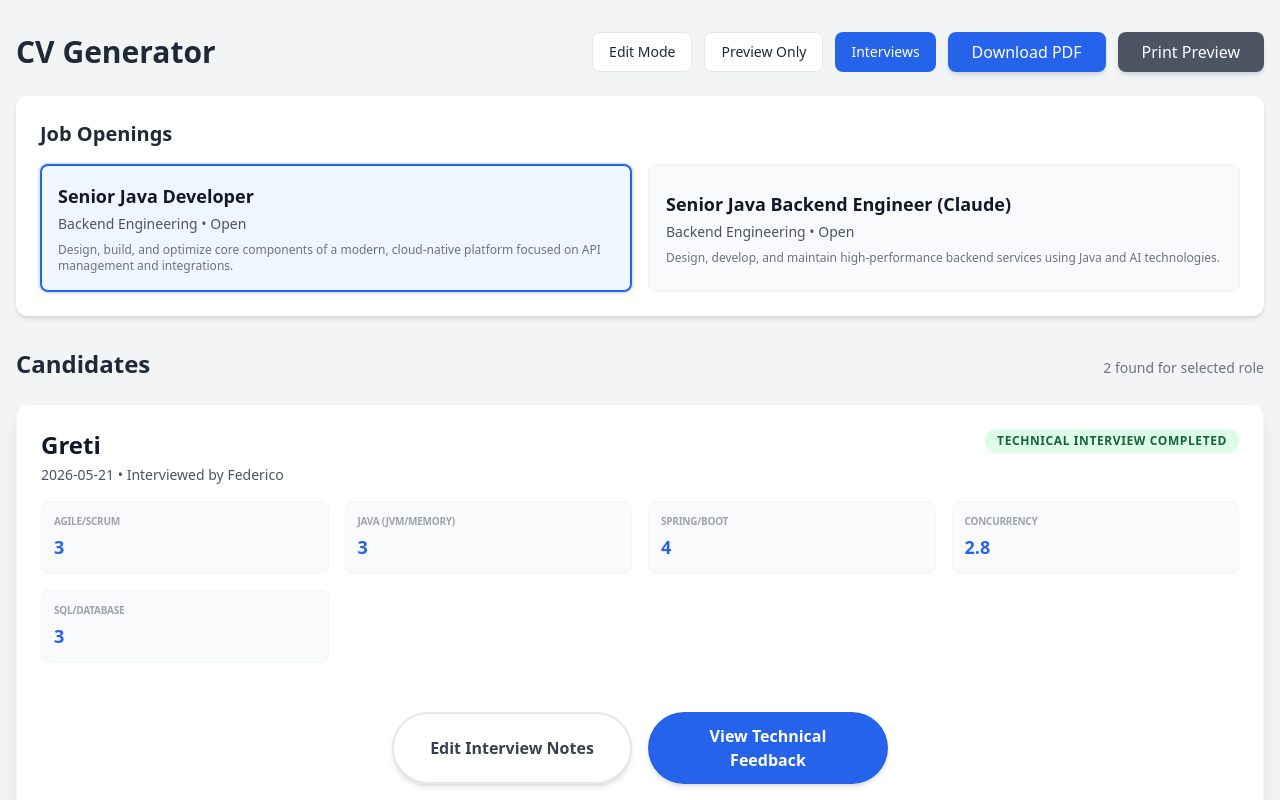
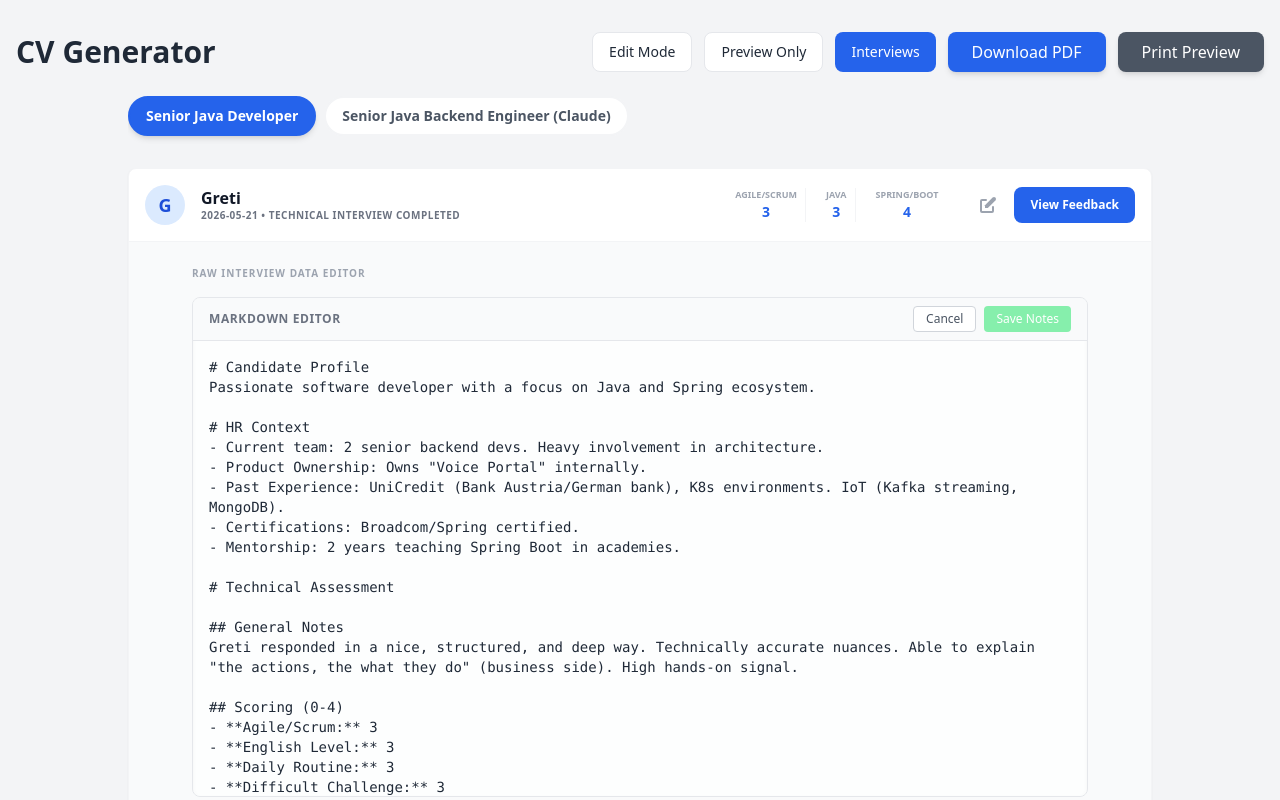
Before and after one commit to fedefailla18/cv-gen, a React (Vite) app: page / in a window 1280 px wide. Both pictures are taken after a click on the button "Interviews". Shown: the top 800 px of the page. Built offline with nearby package versions, Linux system fonts and the light colour scheme.

Commit message:
feat: refine Interviews Dashboard with compact UI and update documentation

```diff
--- a/src/components/InterviewsDashboard.tsx
+++ b/src/components/InterviewsDashboard.tsx
@@ -36,110 +36,106 @@ const InterviewsDashboard: React.FC = () => {
     toggleSubMode(name, 'notes'); // Close editor
   };
 
-
   return (
-    <div className="space-y-8 animate-in fade-in duration-500">
-      <div className="bg-white p-6 rounded-xl shadow-md">
-        <h2 className="text-xl font-bold text-gray-800 mb-4">Job Openings</h2>
-        <div className="grid grid-cols-1 md:grid-cols-2 gap-4">
+    <div className="space-y-6 animate-in fade-in duration-500 max-w-5xl mx-auto">
+      {/* Job Selector - More Compact */}
+      <div className="flex gap-2 overflow-x-auto pb-2 no-scrollbar">
         {JOBS.map((job) => (
           <button
             key={job.id}
             onClick={() => setSelectedJobId(job.id)}
-              className={`text-left p-4 rounded-lg border-2 transition-all ${
+            className={`whitespace-nowrap px-4 py-2 rounded-full text-sm font-semibold transition-all border-2 ${
               selectedJobId === job.id
-                  ? 'border-blue-600 bg-blue-50 ring-2 ring-blue-100'
-                  : 'border-gray-100 hover:border-gray-200 bg-gray-50'
+                ? 'bg-blue-600 border-blue-600 text-white shadow-md'
+                : 'bg-white border-gray-100 text-gray-600 hover:border-gray-200'
             }`}
           >
-              <div className="font-bold text-lg text-gray-900">{job.title}</div>
-              <div className="text-sm text-gray-600 mt-1">{job.department} • {job.status}</div>
-              <p className="text-xs text-gray-500 mt-2 line-clamp-2">{job.description}</p>
+            {job.title}
           </button>
         ))}
       </div>
-      </div>
 
-      <div className="space-y-6">
-        <div className="flex items-baseline justify-between">
-          <h2 className="text-2xl font-bold text-gray-800">Candidates</h2>
-          <span className="text-sm text-gray-500">{filteredCandidates.length} found for selected role</span>
-        </div>
-
+      <div className="space-y-3">
         {filteredCandidates.length === 0 ? (
           <div className="bg-white p-12 rounded-xl shadow text-center text-gray-500 italic">
             No candidates interviewed for this role yet.
           </div>
         ) : (
-          <div className="space-y-6">
-            {filteredCandidates.map((candidate) => (
-              <div key={candidate.candidate_name} className="bg-white rounded-xl shadow-lg overflow-hidden border border-gray-100">
-                <div className="p-6">
-                  <div className="flex justify-between items-start mb-4">
+          filteredCandidates.map((candidate) => (
+            <div key={candidate.candidate_name} className="bg-white rounded-lg shadow-sm border border-gray-100 overflow-hidden">
+              {/* Compact Header Row */}
+              <div className="p-4 flex items-center justify-between hover:bg-gray-50 transition-colors">
+                <div className="flex items-center gap-4">
+                  <div className="h-10 w-10 bg-blue-100 text-blue-700 rounded-full flex items-center justify-center font-bold text-lg">
+                    {candidate.candidate_name.charAt(0)}
+                  </div>
                   <div>
-                      <h3 className="text-2xl font-bold text-gray-900">{candidate.candidate_name}</h3>
-                      <div className="text-sm text-gray-600 mt-1">
-                        {candidate.interview_date} • Interviewed by {candidate.interviewer}
+                    <h3 className="font-bold text-gray-900 leading-tight">{candidate.candidate_name}</h3>
+                    <div className="text-[10px] text-gray-500 uppercase font-bold tracking-wider">
+                      {candidate.interview_date} • {candidate.status}
                     </div>
-                    </div>
-                    <div className="bg-green-100 text-green-800 text-xs font-bold px-3 py-1 rounded-full uppercase tracking-wider">
-                      {candidate.status}
                   </div>
                 </div>
 
-                  <div className="grid grid-cols-2 md:grid-cols-4 gap-4 mb-6">
-                    {Object.entries(candidate.scores || {}).map(([skill, score]) => (
-                      <div key={skill} className="bg-gray-50 p-3 rounded-lg border border-gray-100">
-                        <div className="text-[10px] text-gray-400 uppercase font-bold tracking-tight mb-1">{skill}</div>
-                        <div className="text-lg font-bold text-blue-600">{score}</div>
+                <div className="flex items-center gap-6">
+                  {/* Mini Score Summary */}
+                  <div className="hidden md:flex gap-3">
+                    {Object.entries(candidate.scores || {}).slice(0, 3).map(([skill, score]) => (
+                      <div key={skill} className="text-center px-2 border-r border-gray-100 last:border-0">
+                        <div className="text-[9px] text-gray-400 uppercase font-bold">{skill.split(' ')[0]}</div>
+                        <div className="text-sm font-bold text-blue-600">{score}</div>
                       </div>
                     ))}
                   </div>
 
-                  <div className="flex justify-center border-t border-gray-50 pt-6 gap-4">
+                  <div className="flex gap-2">
                     <button
                       onClick={() => toggleSubMode(candidate.candidate_name, 'notes')}
-                      className={`flex-1 max-w-[240px] px-6 py-3 rounded-full font-bold transition-all shadow-md active:scale-95 border-2 ${
+                      className={`p-2 rounded-lg transition-all ${
                         viewSubModes[candidate.candidate_name] === 'notes'
-                          ? 'bg-blue-50 border-blue-600 text-blue-700'
-                          : 'bg-white border-gray-200 text-gray-700 hover:border-blue-300'
+                          ? 'bg-blue-100 text-blue-700'
+                          : 'text-gray-400 hover:bg-gray-100 hover:text-gray-600'
                       }`}
+                      title="Edit Notes"
                     >
-                      {viewSubModes[candidate.candidate_name] === 'notes' ? 'Close Notes' : 'Edit Interview Notes'}
+                      <svg xmlns="http://www.w3.org/2000/svg" className="h-5 w-5" viewBox="0 0 20 20" fill="currentColor">
+                        <path d="M17.414 2.586a2 2 0 00-2.828 0L7 10.172V13h2.828l7.586-7.586a2 2 0 000-2.828z" />
+                        <path fillRule="evenodd" d="M2 6a2 2 0 012-2h4a1 1 0 010 2H4v10h10v-4a1 1 0 112 0v4a2 2 0 01-2 2H4a2 2 0 01-2-2V6z" clipRule="evenodd" />
+                      </svg>
                     </button>
                     <button
                       onClick={() => toggleSubMode(candidate.candidate_name, 'feedback')}
-                      className={`flex-1 max-w-[240px] px-6 py-3 rounded-full font-bold transition-all shadow-md active:scale-95 ${
+                      className={`px-4 py-2 rounded-lg text-xs font-bold transition-all ${
                         viewSubModes[candidate.candidate_name] === 'feedback'
-                          ? 'bg-gray-100 text-gray-600 hover:bg-gray-200'
-                          : 'bg-blue-600 text-white hover:bg-blue-700 hover:shadow-lg'
+                          ? 'bg-gray-800 text-white'
+                          : 'bg-blue-600 text-white hover:bg-blue-700'
                       }`}
                     >
-                      {viewSubModes[candidate.candidate_name] === 'feedback' ? 'Hide Evaluation' : 'View Technical Feedback'}
+                      {viewSubModes[candidate.candidate_name] === 'feedback' ? 'Hide Feedback' : 'View Feedback'}
                     </button>
                   </div>
                 </div>
+              </div>
 
+              {/* Reveal Section (Expanded) */}
               {viewSubModes[candidate.candidate_name] !== 'none' && (
                 <div
                   ref={(el) => (feedbackRefs.current[candidate.candidate_name] = el)}
-                    className="bg-gray-50 p-8 border-t border-blue-100 animate-in slide-in-from-top-4 duration-500"
+                  className="bg-gray-50 border-t border-gray-100 p-6 animate-in slide-in-from-top-2 duration-300"
                 >
-                    <div className="max-w-4xl mx-auto">
                   {viewSubModes[candidate.candidate_name] === 'feedback' ? (
-                        <div className="prose prose-blue prose-sm mx-auto">
-                          <div className="bg-blue-600 text-white text-[10px] font-bold px-2 py-0.5 rounded inline-block mb-4 uppercase tracking-widest">
-                            AI Generated Calibration
+                    <div className="max-w-3xl mx-auto bg-white p-8 rounded-lg shadow-sm border border-gray-100 prose prose-blue prose-sm">
+                      <div className="bg-blue-600 text-white text-[9px] font-bold px-2 py-0.5 rounded inline-block mb-6 uppercase tracking-widest">
+                        Technical Calibration Report
                       </div>
                       <div className="whitespace-pre-wrap font-sans text-gray-800 leading-relaxed">
                         {candidate.feedback}
                       </div>
                     </div>
                   ) : (
-                        <div className="space-y-4">
+                    <div className="max-w-4xl mx-auto space-y-4">
                       <div className="flex items-center justify-between mb-2">
-                            <h4 className="text-sm font-bold text-gray-500 uppercase tracking-widest">Raw Interview Notes</h4>
-                            <p className="text-xs text-gray-400 italic">Changes are saved to the local session</p>
+                        <h4 className="text-[10px] font-bold text-gray-400 uppercase tracking-widest">Raw Interview Data Editor</h4>
                       </div>
                       <NotesEditor
                         initialNotes={candidate.rawNotes || ''}
@@ -149,12 +145,33 @@ const InterviewsDashboard: React.FC = () => {
                     </div>
                   )}
                 </div>
-                  </div>
               )}
             </div>
-            ))}
+          ))
+        )}
       </div>
-        )}
+
+      {/* Integration Roadmap - Small Footer Section */}
+      <div className="mt-12 bg-gray-900 text-white p-6 rounded-xl shadow-lg border border-gray-800">
+        <h3 className="text-lg font-bold mb-4 flex items-center gap-2">
+          <span className="text-blue-400">⚡</span> Integration Roadmap
+        </h3>
+        <div className="grid grid-cols-1 md:grid-cols-2 gap-6 text-sm">
+          <div className="space-y-2">
+            <h4 className="font-bold text-blue-300">Model Context Protocol (MCP)</h4>
+            <p className="text-gray-400 text-xs leading-relaxed">
+              Connect Gemini directly to your Jira backlog and Google Sheets.
+              The AI will automatically ingest rows and update these candidate files in real-time.
+            </p>
+          </div>
+          <div className="space-y-2">
+            <h4 className="font-bold text-blue-300">Sync Scripts</h4>
+            <p className="text-gray-400 text-xs leading-relaxed">
+              Automated Node.js scripts to push evaluation reports to Jira tickets
+              and pull latest technical scores from team spreadsheets.
+            </p>
+          </div>
+        </div>
       </div>
     </div>
   );
```
Also changed, not shown: 1 other file (tests, documents, lock files or other folders). Lines whose indentation alone changed are shown as unchanged.
